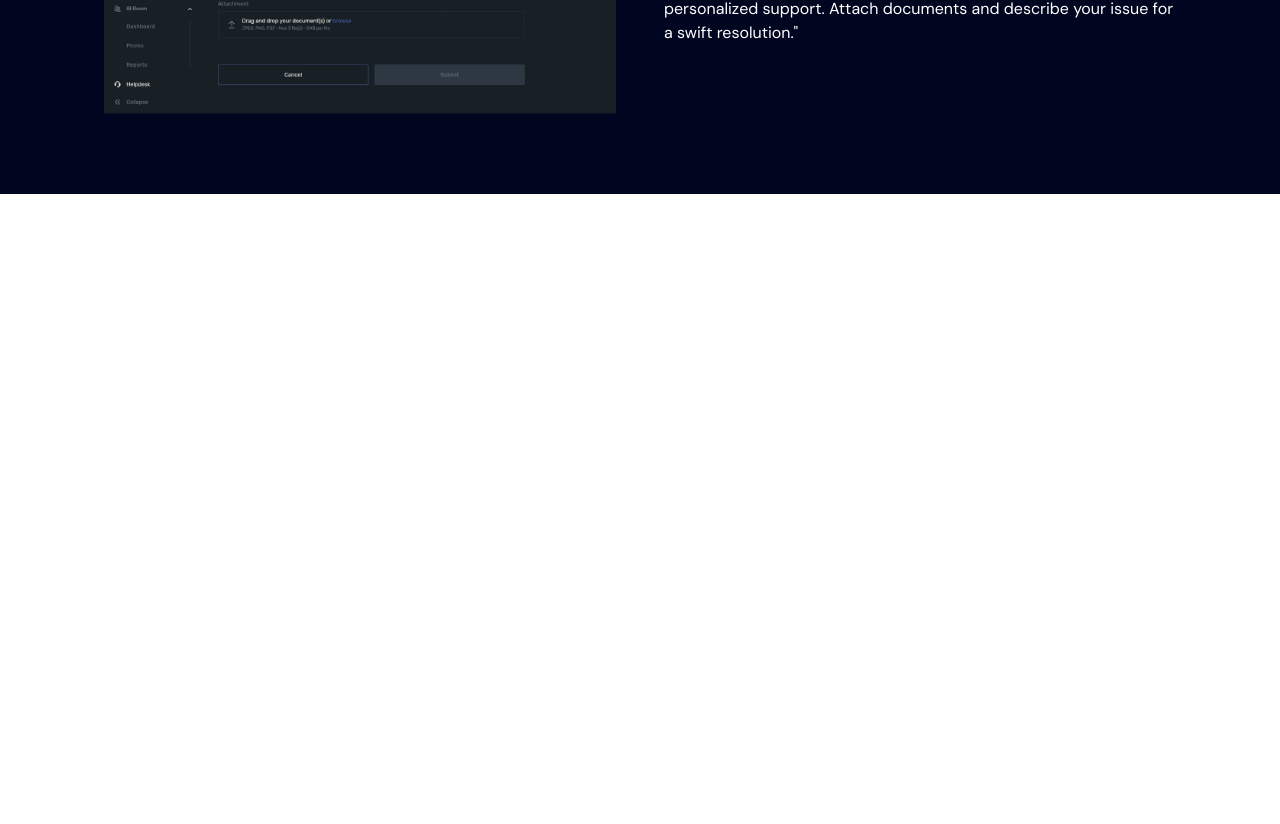
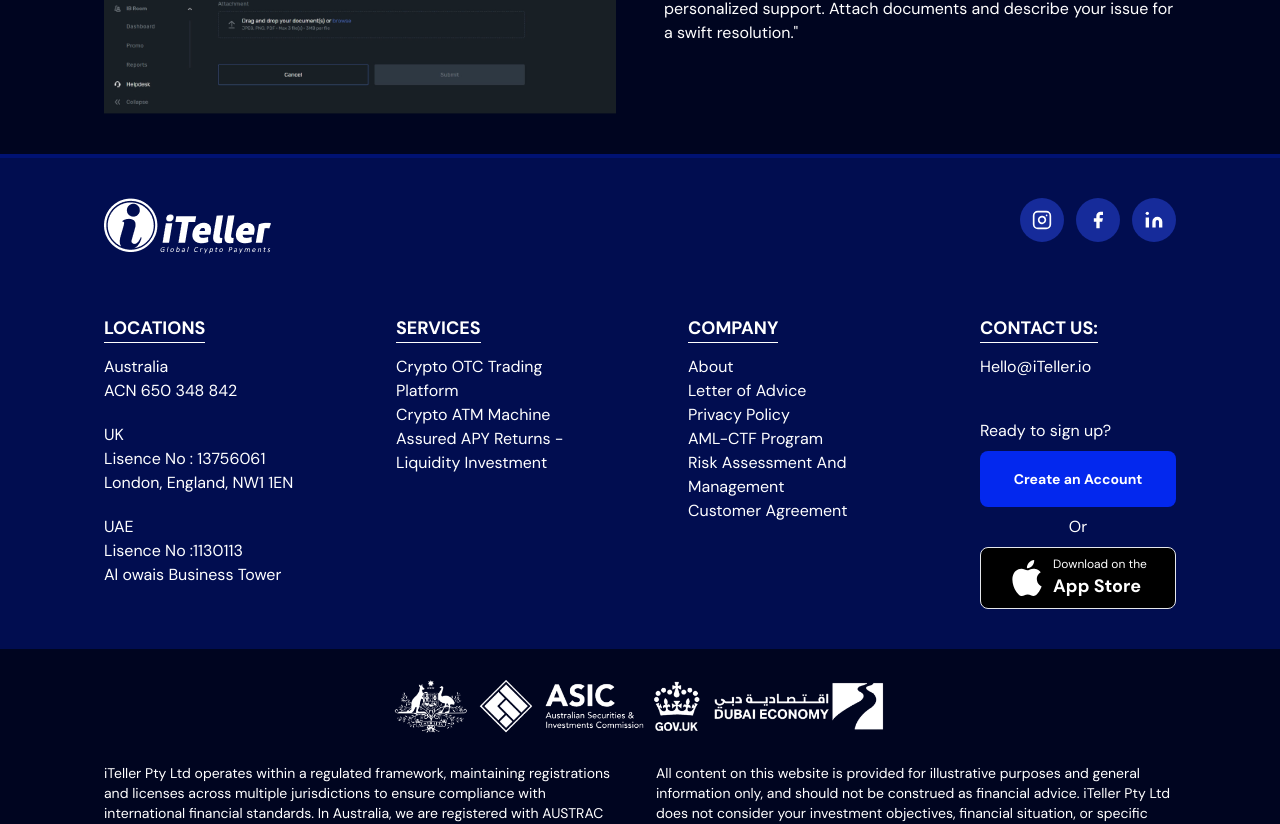
Before and after one commit to devIteller/iteller-io, a React (Vite) app: page /Crypto-OTC-Trading-Platform in a window 1280 px wide. Shown: the part 2424-3248 px from the top of the page. Before the commit the page ends 2618 px from the top, so only its background shows below. Built offline with nearby package versions, Linux system fonts and the light colour scheme.

Commit message:
added footer to crypto otc page

```diff
--- a/src/Pages/CryptoOTCTradingPlatform/index.jsx
+++ b/src/Pages/CryptoOTCTradingPlatform/index.jsx
@@ -1,4 +1,5 @@
 import COTP from "../../Components/COTP/COTP";
+import Footer from "../../Components/Footer/Footer";
 import Header from "../../Components/Header/Header";
 
 const CryptoOTCTradingPlatform = () => {
@@ -54,8 +55,7 @@
           />
         </div>
       </div>
-
-      <div className="text-white p-5 flex flex-col gap-5"></div>
+      <Footer />
     </>
   );
 };
```
